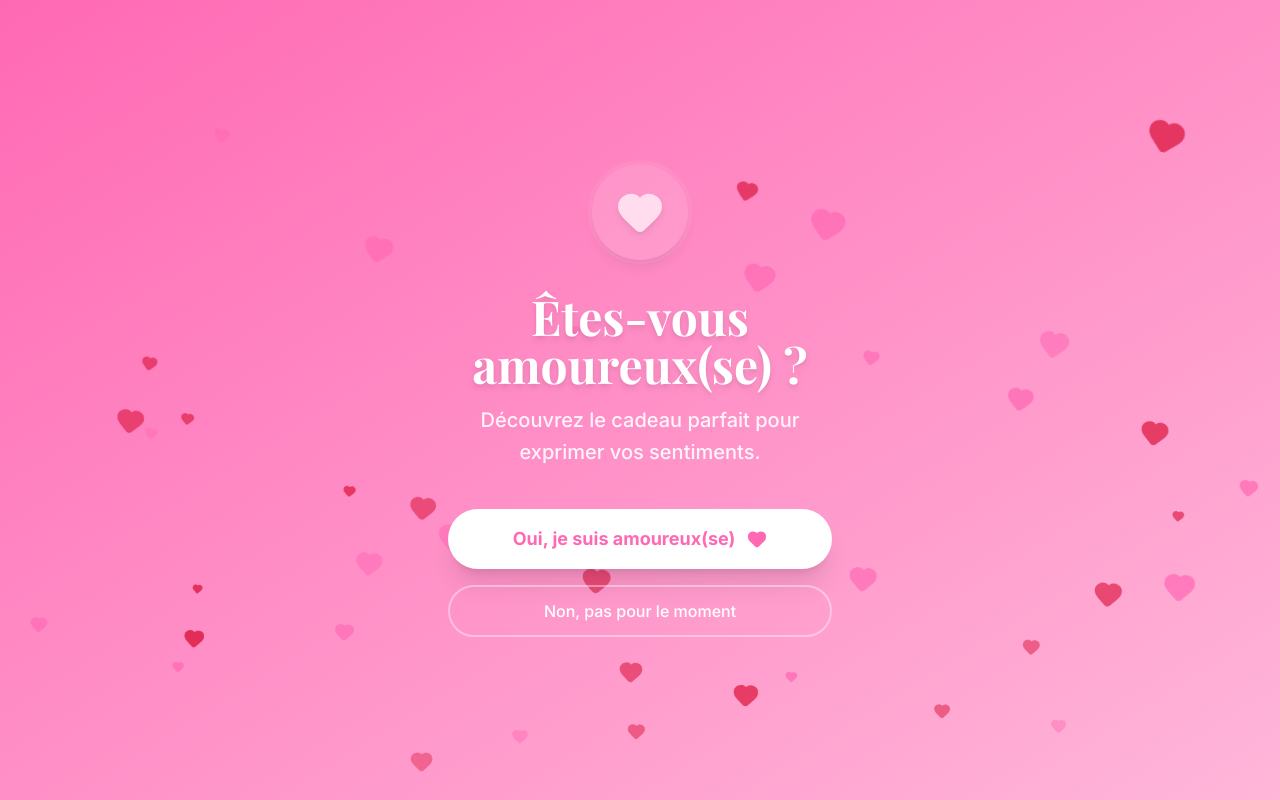
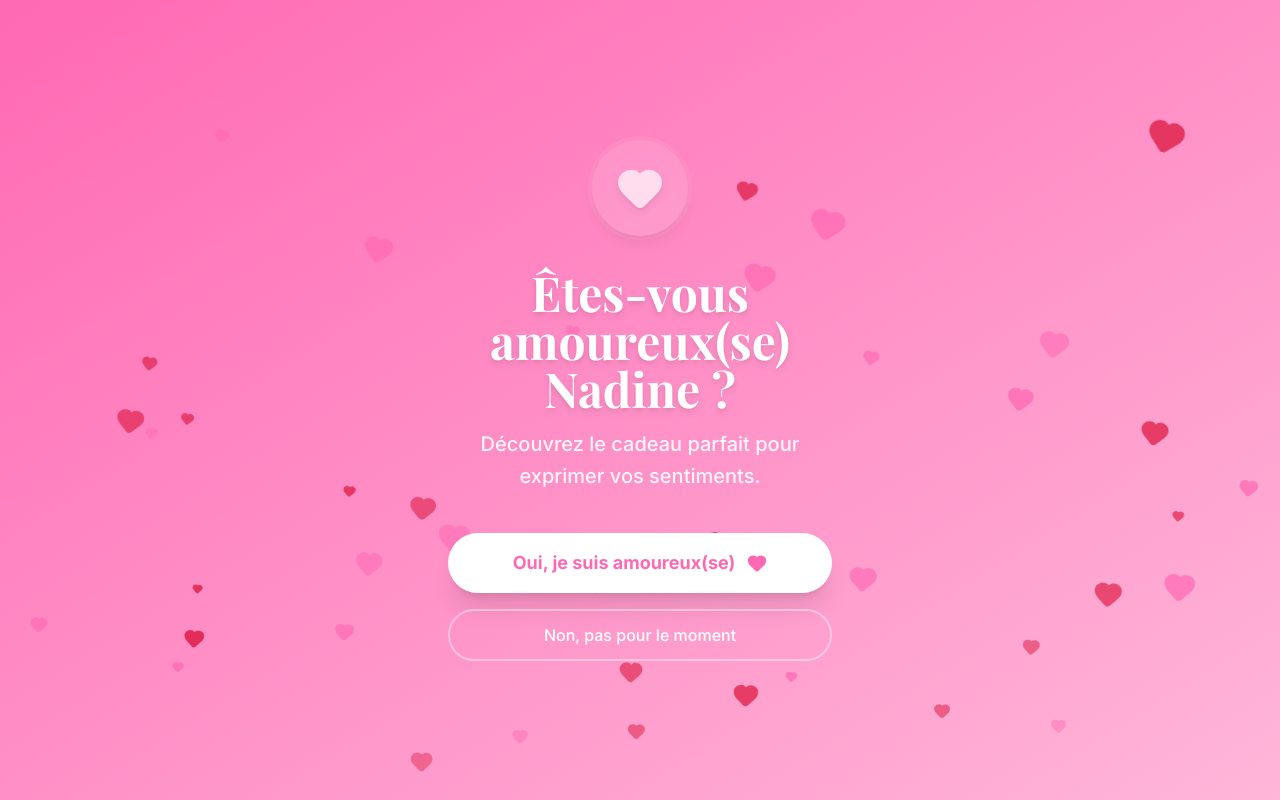
Before and after one commit to ismaelalao65/si, a React (Vite) app: page / in a window 1280 px wide. Built offline with nearby package versions, Linux system fonts and the light colour scheme.

Commit message:
Update IntroScreen.tsx
pour nadine

```diff
--- a/components/IntroScreen.tsx
+++ b/components/IntroScreen.tsx
@@ -24,7 +24,7 @@ const IntroScreen: React.FC<IntroScreenProps> = ({ onEnter }) => {
              </div>
 
              <h1 className="font-serif text-4xl md:text-5xl font-bold text-white mb-4 drop-shadow-md">
-               Êtes-vous amoureux(se) ?
+               Êtes-vous amoureux(se) Nadine ?
              </h1>
              <p className="text-xl text-white/90 mb-10 font-medium max-w-xs mx-auto leading-relaxed">
                Découvrez le cadeau parfait pour exprimer vos sentiments.
```
